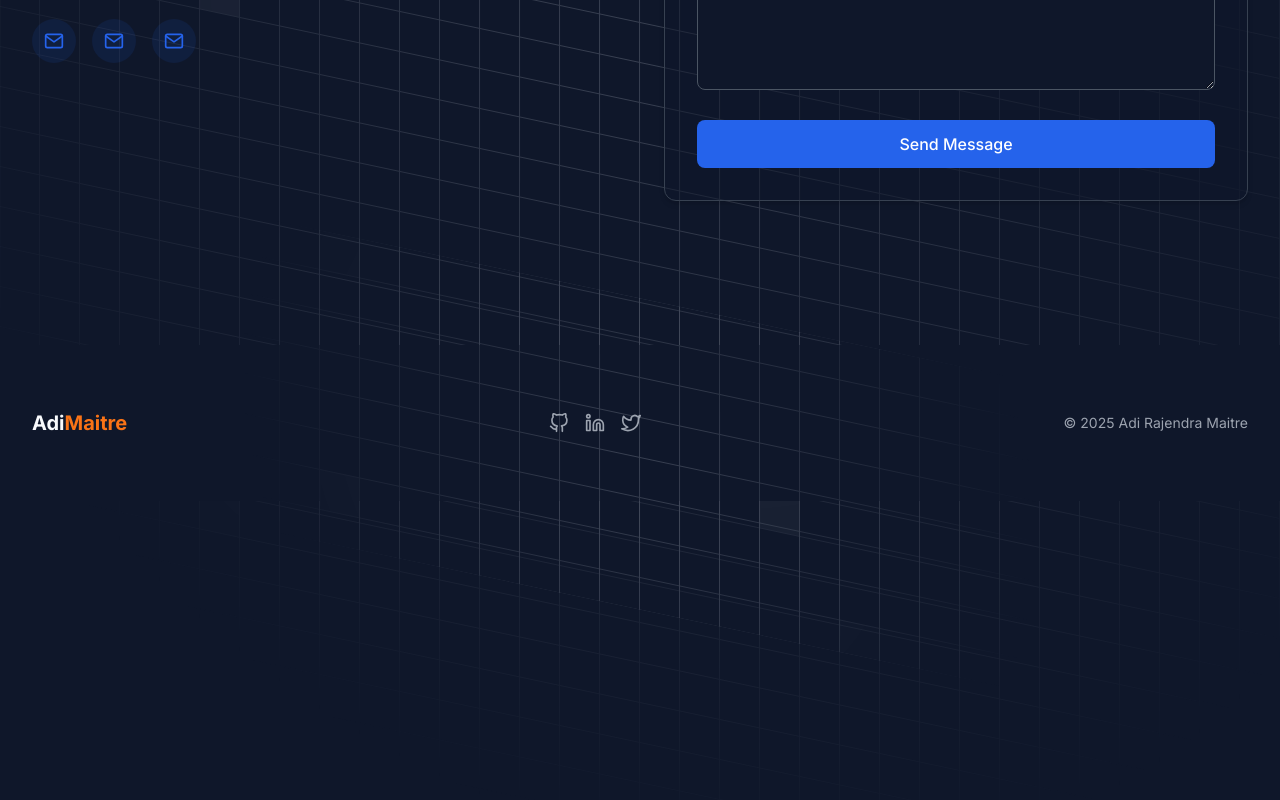
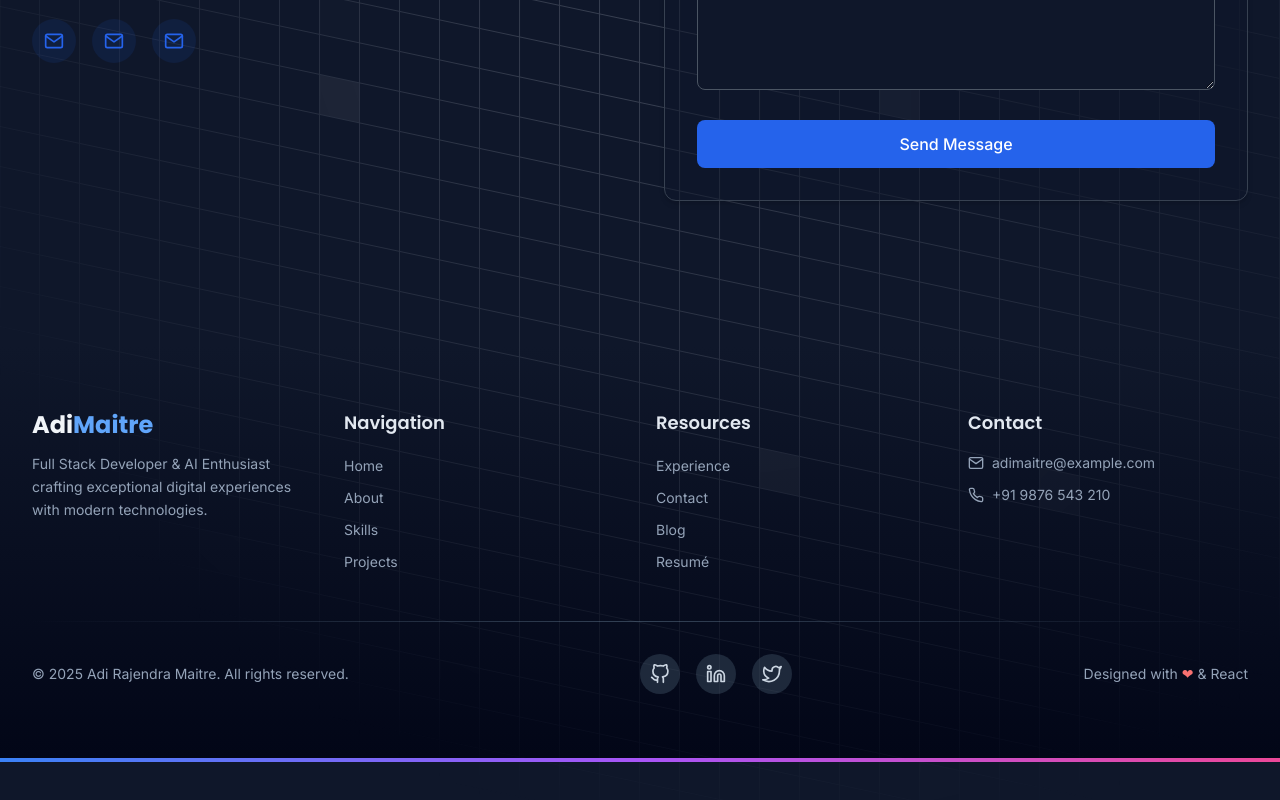
Before and after one commit to IchigoSolos69/portfolio_website, a React (Vite) app: page / in a window 1280 px wide. Shown: the part 6259-7059 px from the top of the page. Built offline with nearby package versions, Linux system fonts and the light colour scheme.

Commit message:
Update Footer.tsx

```diff
--- a/src/components/Footer.tsx
+++ b/src/components/Footer.tsx
@@ -1,43 +1,108 @@
-import { cn } from "@/lib/utils";
-import { AnimatedGridPattern } from "@/components/ui/animated-grid-pattern";
-import { FiGithub, FiLinkedin, FiTwitter } from 'react-icons/fi';
+import { FiGithub, FiLinkedin, FiTwitter, FiMail, FiPhone } from 'react-icons/fi';
 
 const Footer = () => {
+  const currentYear = new Date().getFullYear();
+
   return (
-    <footer className="bg-dark text-light py-8 relative">
-      <AnimatedGridPattern
-        numSquares={20}
-        maxOpacity={0.05}
-        duration={3}
-        repeatDelay={1}
-        className={cn(
-          "[mask-image:radial-gradient(400px_circle_at_center,white,transparent)]",
-          "inset-x-0 inset-y-[-30%] h-[200%] skew-y-12",
-        )}
-      />
-      <div className="section-container relative z-10 py-8">
-        <div className="flex flex-col md:flex-row justify-between items-center">
-          <div className="text-xl font-bold mb-4 md:mb-0">
-            Adi<span className="text-accent">Maitre</span>
+    <footer className="bg-gradient-to-b from-slate-900 to-slate-950 text-slate-100">
+      {/* Main Footer Content */}
+      <div className="section-container py-16">
+        <div className="grid grid-cols-1 md:grid-cols-2 lg:grid-cols-4 gap-8 mb-12">
+          {/* Brand Section */}
+          <div className="flex flex-col">
+            <h3 className="text-2xl font-bold mb-3">
+              Adi<span className="text-blue-400">Maitre</span>
+            </h3>
+            <p className="text-slate-400 text-sm leading-relaxed">
+              Full Stack Developer & AI Enthusiast crafting exceptional digital experiences with modern technologies.
+            </p>
           </div>
 
-          <div className="flex space-x-4 mb-4 md:mb-0">
-            <a href="#" className="text-gray-400 hover:text-white transition-colors">
+          {/* Quick Links */}
+          <div>
+            <h4 className="text-lg font-semibold mb-4 text-slate-200">Navigation</h4>
+            <ul className="space-y-2">
+              <li><a href="#home" className="text-slate-400 hover:text-blue-400 transition-colors text-sm">Home</a></li>
+              <li><a href="#about" className="text-slate-400 hover:text-blue-400 transition-colors text-sm">About</a></li>
+              <li><a href="#skills" className="text-slate-400 hover:text-blue-400 transition-colors text-sm">Skills</a></li>
+              <li><a href="#projects" className="text-slate-400 hover:text-blue-400 transition-colors text-sm">Projects</a></li>
+            </ul>
+          </div>
+
+          {/* More Links */}
+          <div>
+            <h4 className="text-lg font-semibold mb-4 text-slate-200">Resources</h4>
+            <ul className="space-y-2">
+              <li><a href="#experience" className="text-slate-400 hover:text-blue-400 transition-colors text-sm">Experience</a></li>
+              <li><a href="#contact" className="text-slate-400 hover:text-blue-400 transition-colors text-sm">Contact</a></li>
+              <li><a href="#" className="text-slate-400 hover:text-blue-400 transition-colors text-sm">Blog</a></li>
+              <li><a href="#" className="text-slate-400 hover:text-blue-400 transition-colors text-sm">Resumé</a></li>
+            </ul>
+          </div>
+
+          {/* Contact Info */}
+          <div>
+            <h4 className="text-lg font-semibold mb-4 text-slate-200">Contact</h4>
+            <div className="space-y-3">
+              <a href="mailto:adimaitre@example.com" className="flex items-center gap-2 text-slate-400 hover:text-blue-400 transition-colors text-sm">
+                <FiMail className="w-4 h-4" />
+                <span>adimaitre@example.com</span>
+              </a>
+              <a href="tel:+919876543210" className="flex items-center gap-2 text-slate-400 hover:text-blue-400 transition-colors text-sm">
+                <FiPhone className="w-4 h-4" />
+                <span>+91 9876 543 210</span>
+              </a>
+            </div>
+          </div>
+        </div>
+
+        {/* Divider */}
+        <div className="h-px bg-gradient-to-r from-transparent via-slate-700 to-transparent mb-8"></div>
+
+        {/* Bottom Section */}
+        <div className="flex flex-col md:flex-row justify-between items-center gap-6">
+          {/* Copyright */}
+          <div className="text-slate-400 text-sm">
+            &copy; {currentYear} Adi Rajendra Maitre. All rights reserved.
+          </div>
+
+          {/* Social Icons */}
+          <div className="flex gap-4">
+            <a
+              href="https://github.com"
+              target="_blank"
+              rel="noopener noreferrer"
+              className="w-10 h-10 rounded-full bg-slate-800 hover:bg-blue-500 flex items-center justify-center transition-colors text-slate-300 hover:text-white"
+            >
               <FiGithub className="w-5 h-5" />
             </a>
-            <a href="#" className="text-gray-400 hover:text-white transition-colors">
+            <a
+              href="https://linkedin.com"
+              target="_blank"
+              rel="noopener noreferrer"
+              className="w-10 h-10 rounded-full bg-slate-800 hover:bg-blue-500 flex items-center justify-center transition-colors text-slate-300 hover:text-white"
+            >
               <FiLinkedin className="w-5 h-5" />
             </a>
-            <a href="#" className="text-gray-400 hover:text-white transition-colors">
+            <a
+              href="https://twitter.com"
+              target="_blank"
+              rel="noopener noreferrer"
+              className="w-10 h-10 rounded-full bg-slate-800 hover:bg-blue-500 flex items-center justify-center transition-colors text-slate-300 hover:text-white"
+            >
               <FiTwitter className="w-5 h-5" />
             </a>
           </div>
 
-          <div className="text-gray-400 text-sm">
-            &copy; {new Date().getFullYear()} Adi Rajendra Maitre
+          {/* Design Info */}
+          <div className="text-slate-400 text-sm">
+            Designed with <span className="text-red-400">❤</span> & React
           </div>
         </div>
       </div>
+
+      {/* Top Accent Line */}
+      <div className="h-1 bg-gradient-to-r from-blue-500 via-purple-500 to-pink-500"></div>
     </footer>
   );
 };
```
